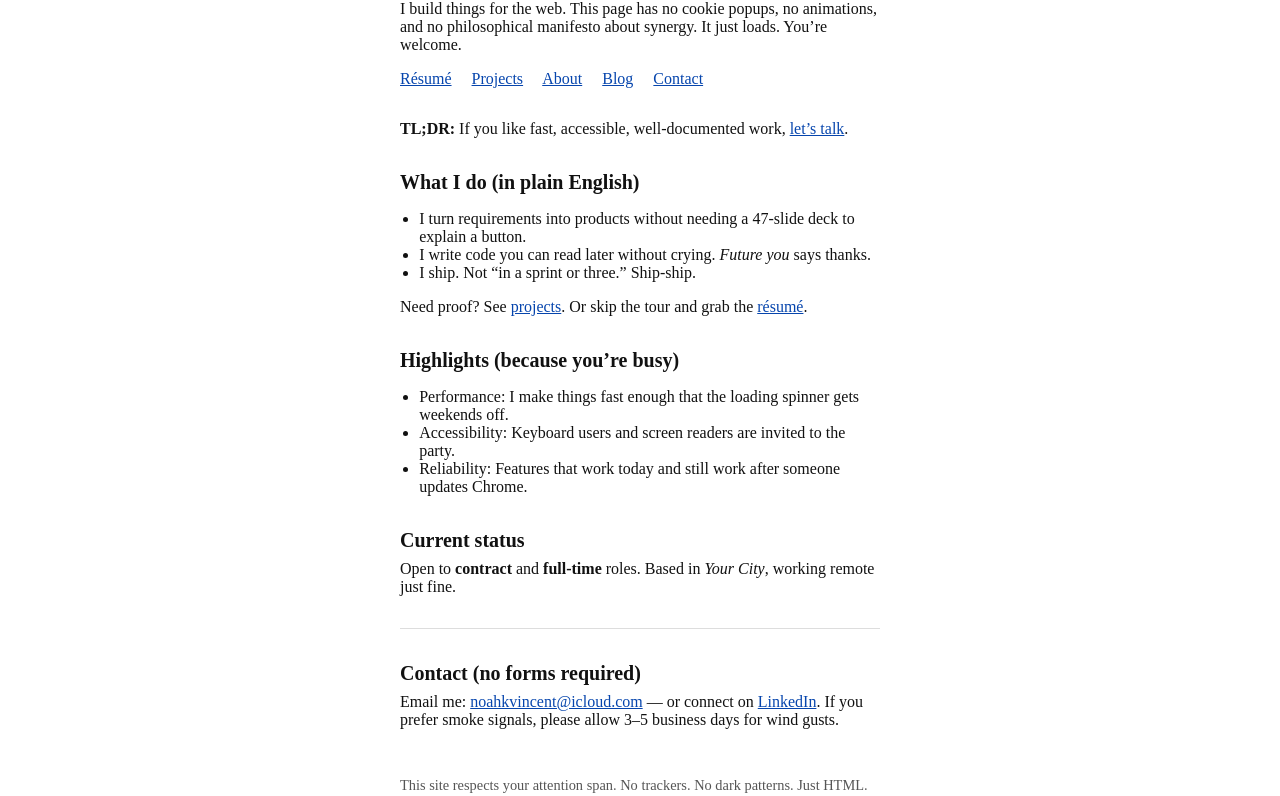
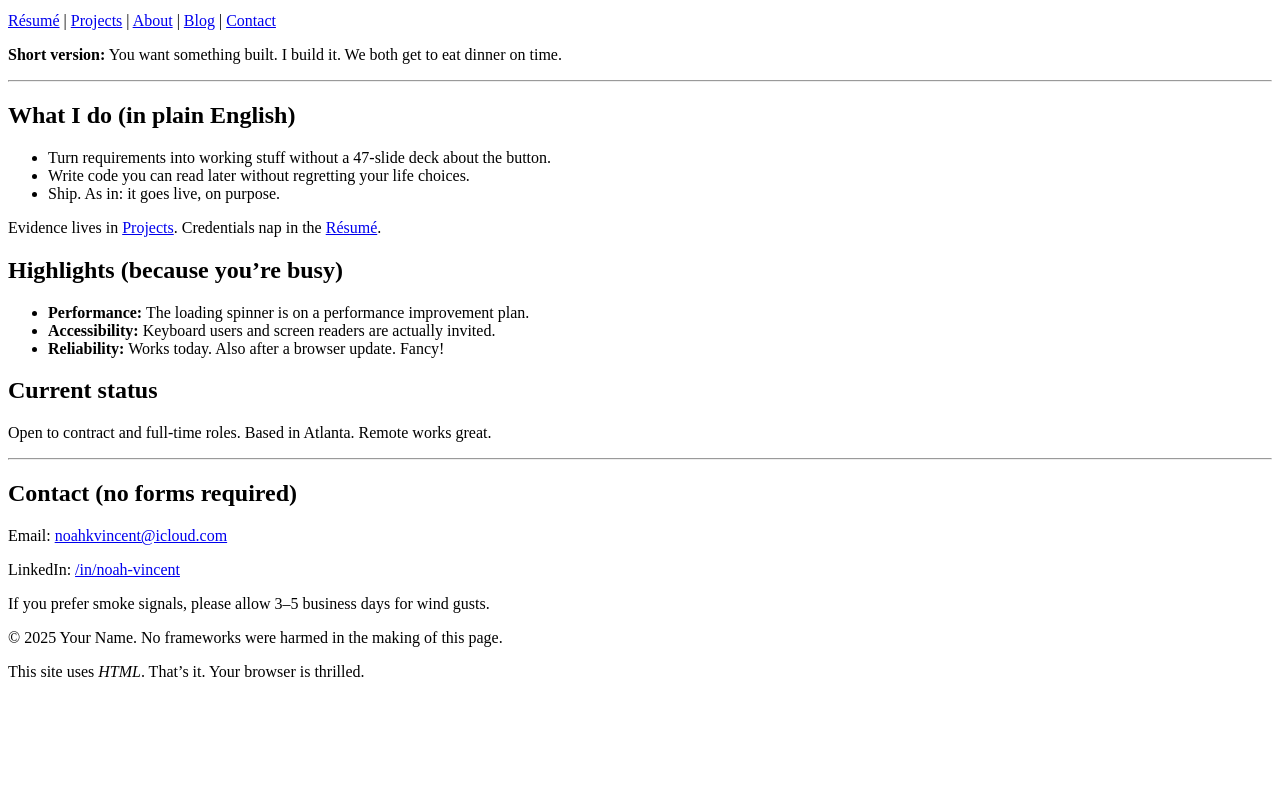
Before and after one commit to noahvncnt/portfolio, a plain HTML site: page index.html in a window 1280 px wide. Shown: the part 102-898 px from the top of the page. After the commit the page ends 800 px from the top, so only its background shows below. Drawn offline with Linux system fonts and the light colour scheme.

Commit message:
Update index.html
less css

```diff
--- a/index.html
+++ b/index.html
@@ -4,93 +4,74 @@
   <meta charset="utf-8" />
   <title>Your Name — Minimal Portfolio</title>
   <meta name="viewport" content="width=device-width, initial-scale=1" />
-  <meta name="description" content="A fast, readable, no-nonsense portfolio. It loads. It works. It doesn't try to be a spaceship." />
-  <style>
-    /* Minimal, readable, done. */
-    :root {
-      --fg: #111;
-      --bg: #fff;
-      --muted: #555;
-      --link: #0645ad;
-      --visited: #0b0080;
-      --accent: #0a7a0a;
-      --maxw: 60ch;
-    }
-    html, body { background: var(--bg); color: var(--fg); }
-    main { max-width: var(--maxw); margin: 3rem auto; padding: 0 1rem; }
-    header { margin-bottom: 2rem; }
-    h1, h2 { line-height: 1.2; margin: 0 0 .5rem; }
-    h1 { font-size: 2rem; }
-    h2 { font-size: 1.25rem; margin-top: 2rem; }
-    p { margin: 0 0 1rem; }
-    ul { padding-left: 1.2rem; }
-    a { color: var(--link); }
-    a:visited { color: var(--visited); }
-    nav { margin: 1rem 0 2rem; }
-    nav a { margin-right: 1rem; white-space: nowrap; }
-    .badge { color: var(--accent); font-weight: 600; }
-    footer { margin-top: 3rem; color: var(--muted); font-size: .9rem; }
-    hr { border: none; border-top: 1px solid #ddd; margin: 2rem 0; }
-    /* It works on phones without a TED talk. */
-    @media (min-width: 800px) {
-      h1 { font-size: 2.4rem; }
-    }
-  </style>
+  <meta name="description" content="A fast, no-nonsense portfolio. It loads. It works. No drama." />
 </head>
 <body>
 <main>
   <header>
-    <h1>Hello. I’m <span class="badge">Your Name</span>.</h1>
-    <p>I build things for the web. This page has no cookie popups, no animations, and no philosophical manifesto about synergy. It just loads. You’re welcome.</p>
+    <h1>Hello. I’m Noah.</h1>
+    <p>I build things. No cookie banners. No confetti. Just content that shows up when you ask it to. Revolutionary, I know.</p>
+
     <nav aria-label="Primary">
-      <!-- Change these hrefs to your actual pages -->
-      <a href="resume.html">Résumé</a>
-      <a href="projects.html">Projects</a>
-      <a href="about.html">About</a>
-      <a href="blog.html">Blog</a>
+      <a href="resume.html">Résumé</a> |
+      <a href="projects.html">Projects</a> |
+      <a href="about.html">About</a> |
+      <a href="blog.html">Blog</a> |
       <a href="contact.html">Contact</a>
     </nav>
-    <p><strong>TL;DR:</strong> If you like fast, accessible, well-documented work, <a href="contact.html">let’s talk</a>.</p>
+
+    <p><strong>Short version:</strong> You want something built. I build it. We both get to eat dinner on time.</p>
   </header>
+
+  <hr>
 
   <section>
     <h2>What I do (in plain English)</h2>
     <ul>
-      <li>I turn requirements into products without needing a 47-slide deck to explain a button.</li>
-      <li>I write code you can read later without crying. <em>Future you</em> says thanks.</li>
-      <li>I ship. Not “in a sprint or three.” Ship-ship.</li>
+      <li>Turn requirements into working stuff without a 47-slide deck about the button.</li>
+      <li>Write code you can read later without regretting your life choices.</li>
+      <li>Ship. As in: it goes live, on purpose.</li>
     </ul>
-    <p>Need proof? See <a href="projects.html">projects</a>. Or skip the tour and grab the <a href="resume.html">résumé</a>.</p>
+    <p>Evidence lives in <a href="projects.html">Projects</a>. Credentials nap in the <a href="resume.html">Résumé</a>.</p>
   </section>
 
   <section>
     <h2>Highlights (because you’re busy)</h2>
     <ul>
-      <li>Performance: I make things fast enough that the loading spinner gets weekends off.</li>
-      <li>Accessibility: Keyboard users and screen readers are invited to the party.</li>
-      <li>Reliability: Features that work today and still work after someone updates Chrome.</li>
+      <li><strong>Performance:</strong> The loading spinner is on a performance improvement plan.</li>
+      <li><strong>Accessibility:</strong> Keyboard users and screen readers are actually invited.</li>
+      <li><strong>Reliability:</strong> Works today. Also after a browser update. Fancy!</li>
     </ul>
   </section>
 
   <section>
     <h2>Current status</h2>
-    <p>Open to <strong>contract</strong> and <strong>full-time</strong> roles. Based in <em>Your City</em>, working remote just fine.</p>
+    <p>Open to contract and full-time roles. Based in Atlanta. Remote works great.</p>
   </section>
 
-  <hr />
+  <hr>
 
   <section>
     <h2>Contact (no forms required)</h2>
-    <p>Email me: <a href="mailto:you@domain.com">noahkvincent@icloud.com</a> — or connect on <a href="https://www.linkedin.com/in/noah-vincent-2860902a3/">LinkedIn</a>. If you prefer smoke signals, please allow 3–5 business days for wind gusts.</p>
+    <p>Email: <a href="mailto:you@domain.com">noahkvincent@icloud.com</a></p>
+    <p>LinkedIn: <a href="https://www.linkedin.com/in/noah-vincent-2860902a3/">/in/noah-vincent</a></p>
+    <p>If you prefer smoke signals, please allow 3–5 business days for wind gusts.</p>
   </section>
 
   <footer>
-    <p>This site respects your attention span. No trackers. No dark patterns. Just HTML.</p>
-    <p><small>© <span id="y">2025</span> Noah Vincent. Built with love and obviousness.</small></p>
+    <p>© 2025 Your Name. No frameworks were harmed in the making of this page.</p>
+    <p>This site uses <em>HTML</em>. That’s it. Your browser is thrilled.</p>
   </footer>
 </main>
-
-<!-- Yes, one line of JS to keep the year current. If this offends you, hardcode it. -->
-<script>document.getElementById('y').textContent = new Date().getFullYear();</script>
 </body>
 </html>
+
+<!-- yeah i know do something about it -->
+<script async src="https://www.googletagmanager.com/gtag/js?id=G-XXXXXXXXXX"></script>
+<script>
+  window.dataLayer = window.dataLayer || [];
+  function gtag(){dataLayer.push(arguments);}
+  gtag('js', new Date());
+
+  gtag('config', 'G-XXXXXXXXXX');
+</script>
```
